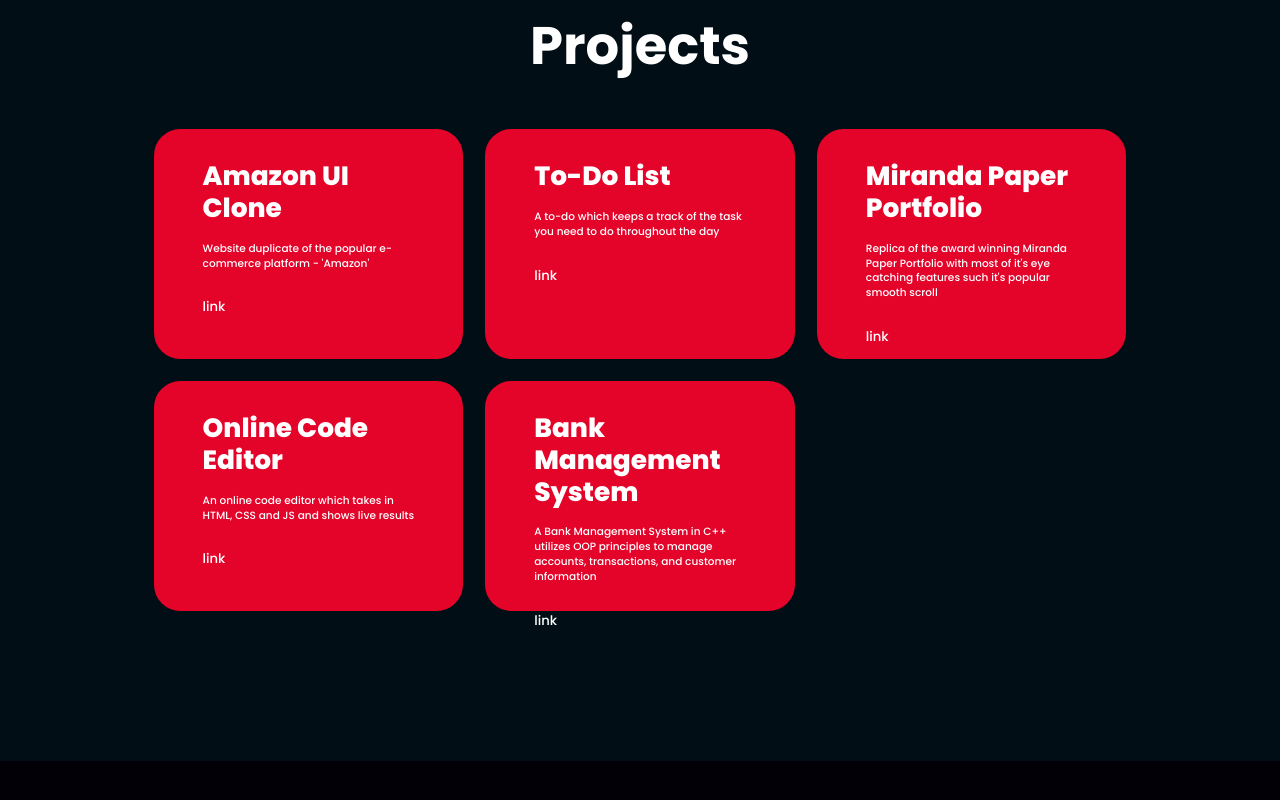
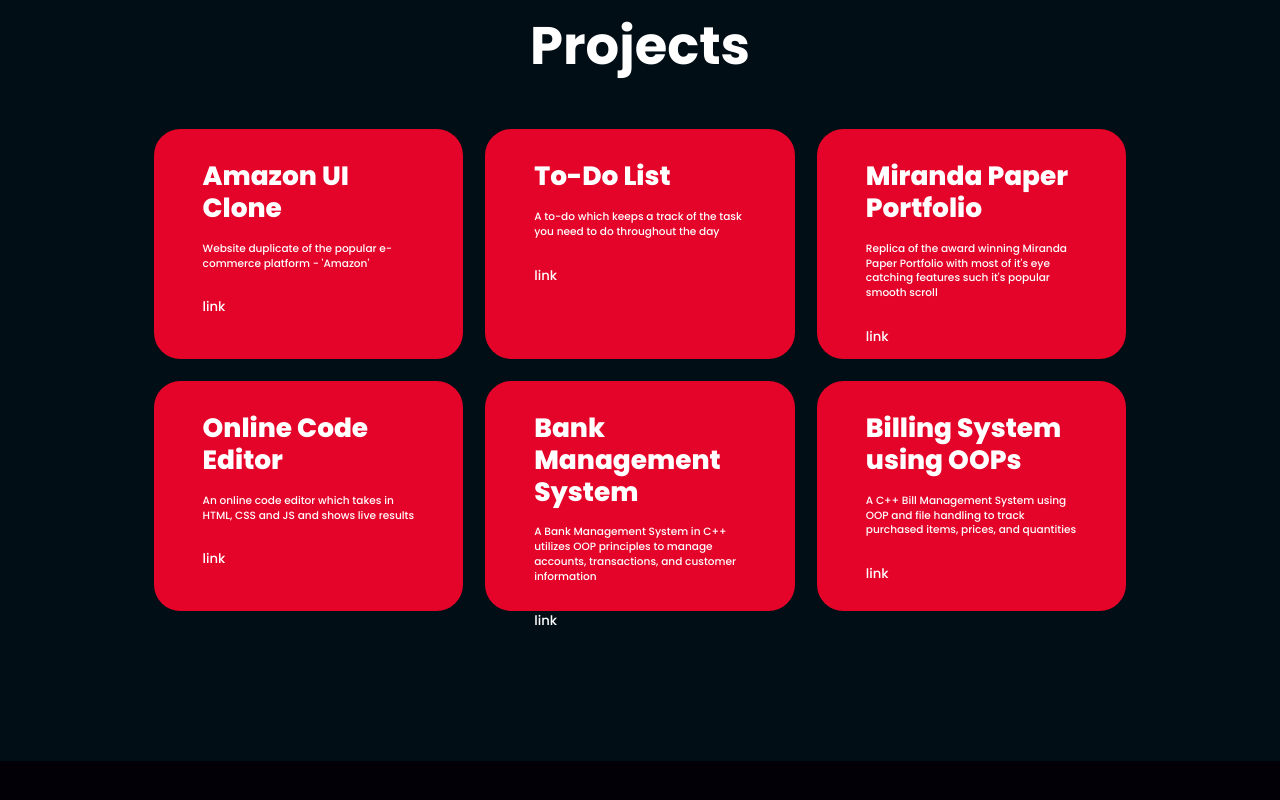
Before and after one commit to Apo-orva17/Portfolio-Website, a plain HTML site: page index.html in a window 1280 px wide. Shown: the part 2045-2845 px from the top of the page. Drawn offline with nearby package versions, Linux system fonts and the light colour scheme.

Commit message:
Update index.html

```diff
--- a/index.html
+++ b/index.html
@@ -118,12 +118,14 @@
 
                 </div>
             </div>
-<div class="skill-box">
+
+            <div class="skill-box">
                 <div class="skill-info">
                     <h4>OOPs</h4>
                     <p>I have a solid grasp of Object-Oriented Programming (OOP) principles, including encapsulation, inheritance, polymorphism, and abstraction, which allows me to design and implement modular, reusable, and maintainable code. This understanding enables me to create applications that are organized and efficient, reflecting real-world relationships and behaviors.</p>
                 </div>
             </div>
+
 
 
         </div>
@@ -172,11 +174,20 @@
                 </div>
             </div>
 
-                <div class="skill-box">
+            <div class="skill-box">
                 <div class="skill-info">
                     <h4>Bank Management System</h4><br>
                     <p>A Bank Management System in C++ utilizes OOP principles to manage accounts, transactions, and customer information</p>
                     <br><br><a id= "project-link"  href="https://github.com/Apo-orva17/Bank-Managment-System">link</a>
+
+                </div>
+            </div>
+
+            <div class="skill-box">
+                <div class="skill-info">
+                    <h4>Billing System using OOPs</h4><br>
+                    <p>A C++ Bill Management System using OOP and file handling to track purchased items, prices, and quantities</p>
+                    <br><br><a id= "project-link"  href="https://github.com/Apo-orva17/Bill-System">link</a>
 
                 </div>
             </div>
```
